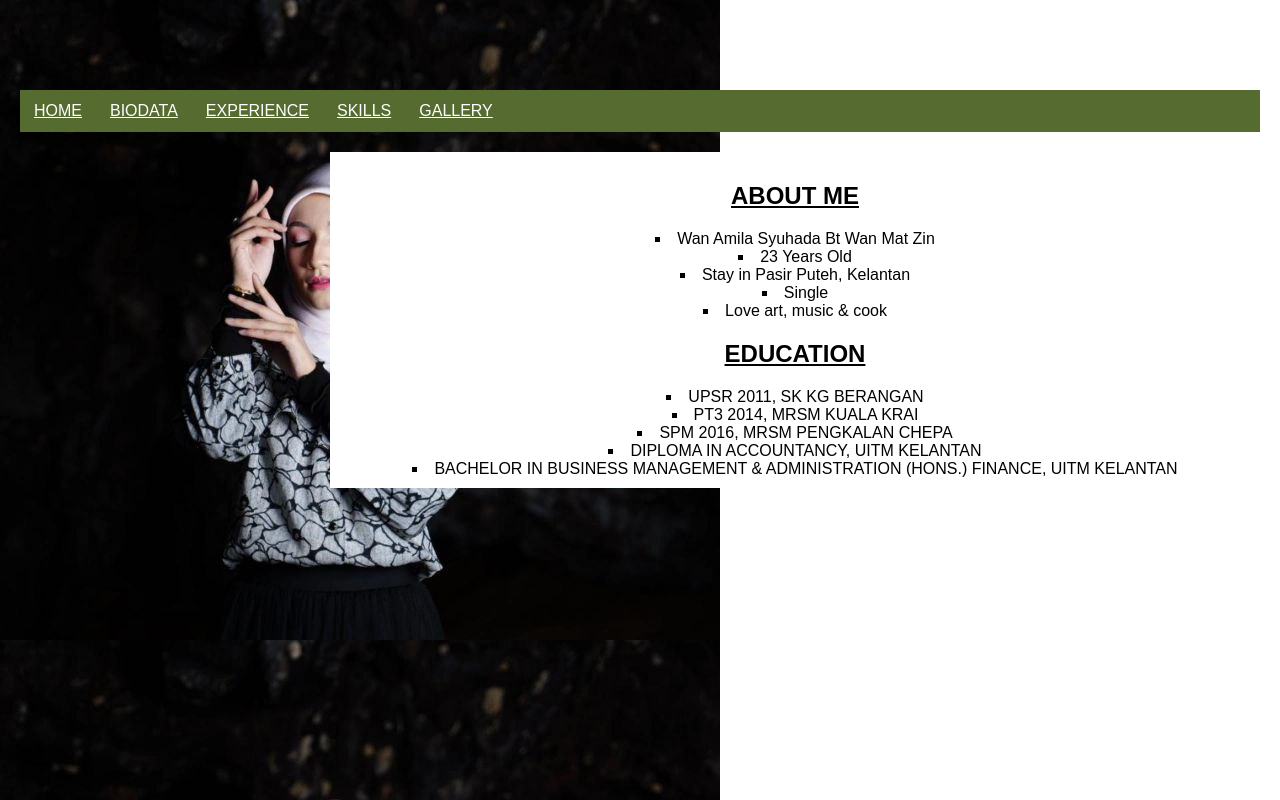
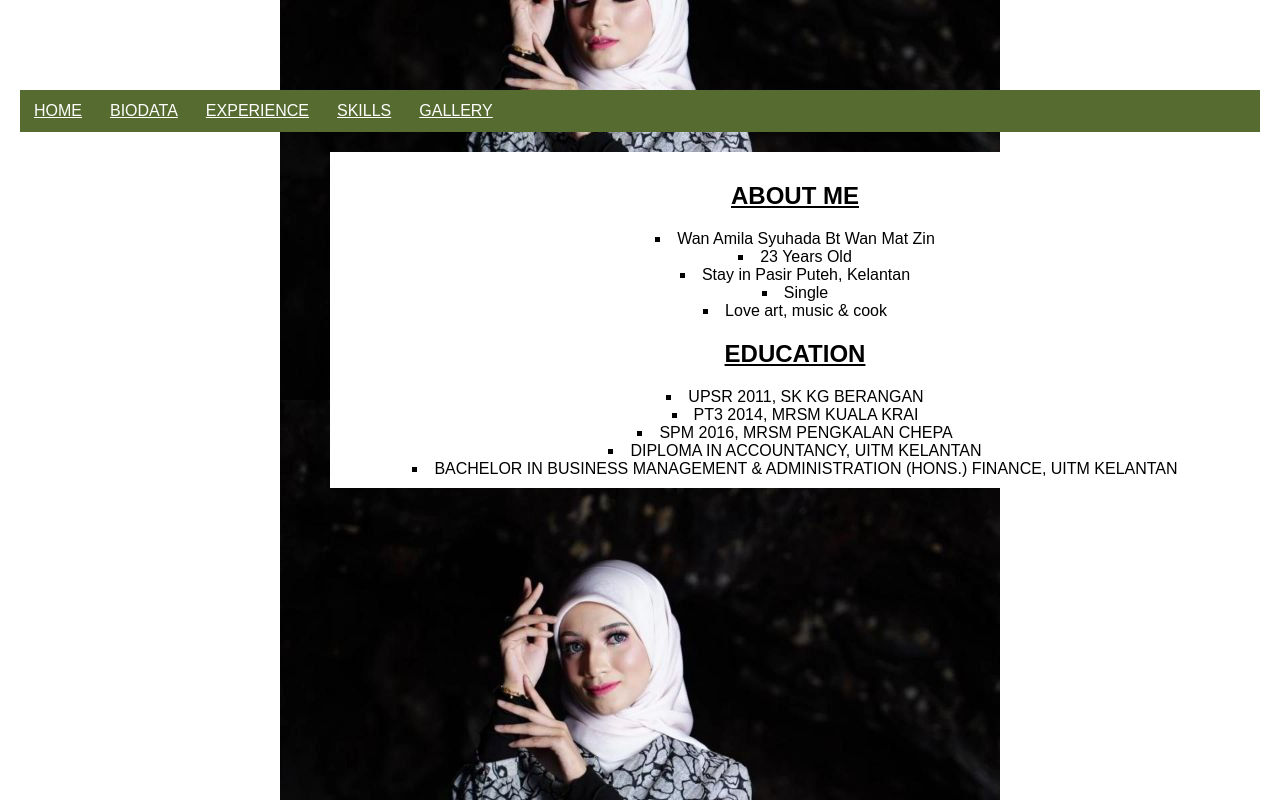
Before and after one commit to AmilaSyuhada/IMS-Individual-assingment, a plain HTML site: page biodata.html in a window 1280 px wide. Drawn offline with Linux system fonts and the light colour scheme.

Commit message:
Update biodata.html

```diff
--- a/biodata.html
+++ b/biodata.html
@@ -16,11 +16,10 @@
 
 <style>
 body {
-	min-height: 100%;
-	width: 100%;
 	background-image: url(images/BIODATA/BIODATA.jpg);
 	background-repeat: no-repeat;
 	background-attachment: fixed;
+	background-position: center;
 }
 </style>
 
```
